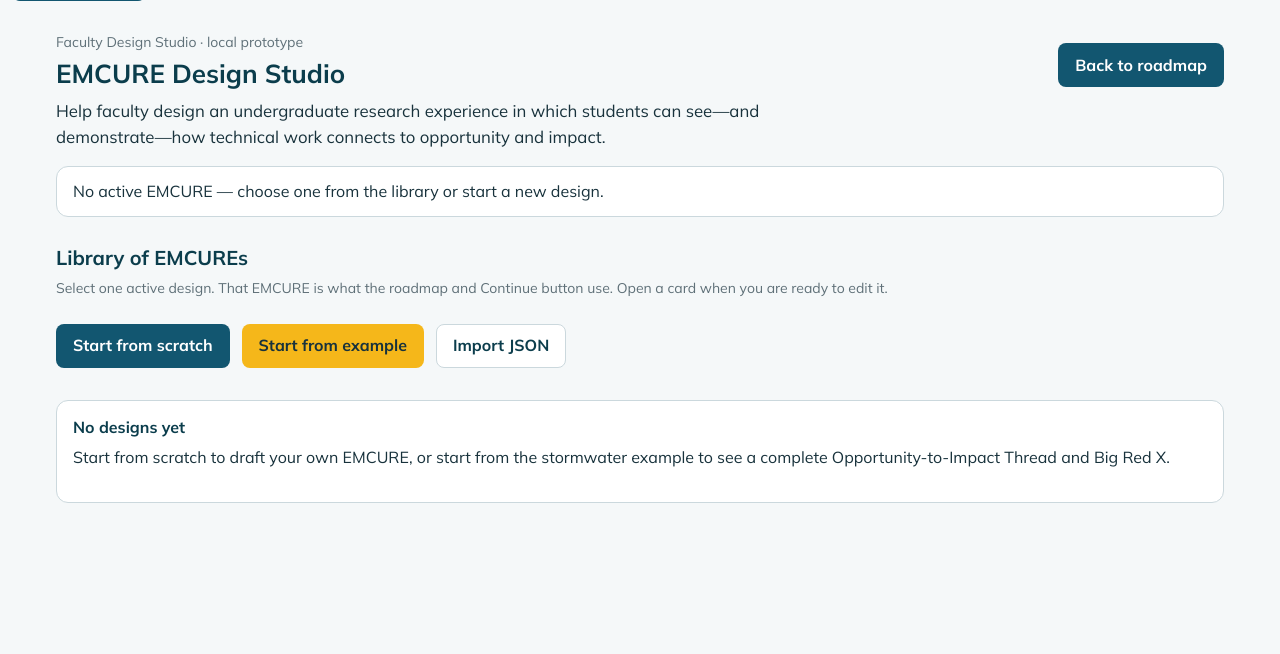
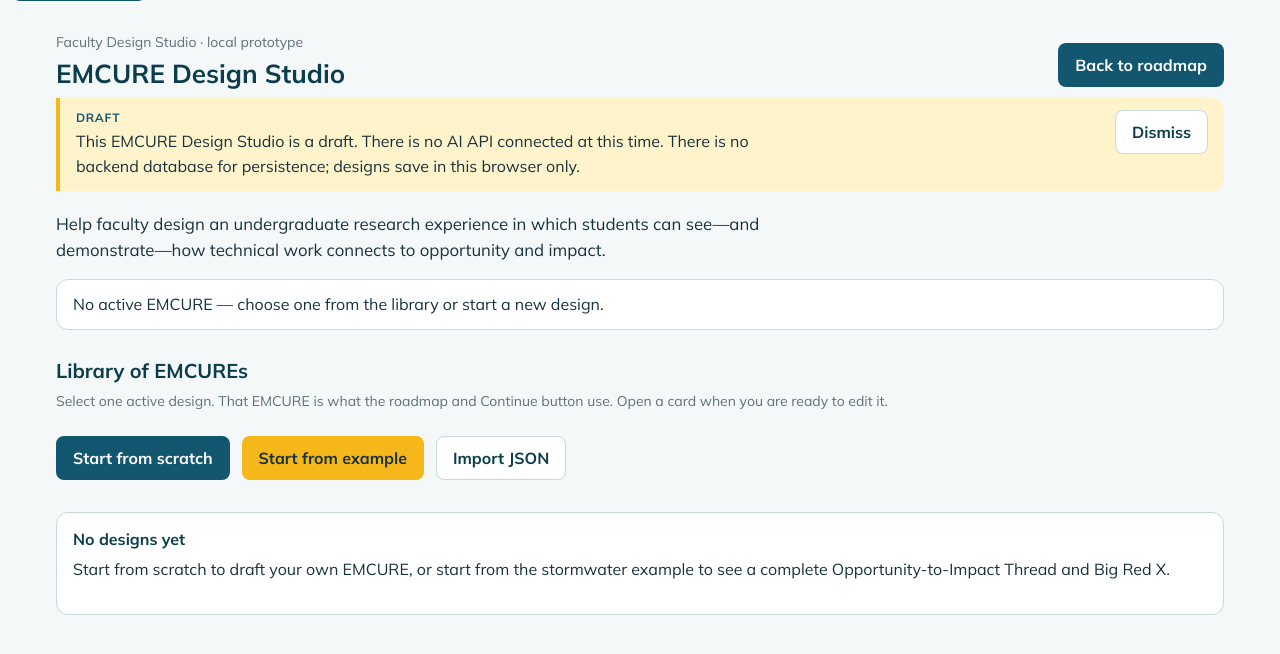
Before and after one commit to doctordsp/emcure-ds, a React (Vite) app in the folder app/: page / in a window 1280 px wide. Shown: the top 654 px of the page. Built offline with nearby package versions, Linux system fonts and the light colour scheme.

Commit message:
Add Draft Notice Banner component and related styles to EMCURE Design Studio. Update Vite configuration for production base path and integrate banner into DashboardPage. Introduce dismiss functionality for user experience enhancement.

```diff
--- a/app/src/index.css
+++ b/app/src/index.css
@@ -154,6 +154,33 @@ img {
   border-radius: var(--radius-card);
   padding: 12px 16px;
   margin: 0 0 20px;
+}
+
+.draft-banner {
+  display: flex;
+  justify-content: space-between;
+  align-items: flex-start;
+  gap: 16px;
+  flex-wrap: wrap;
+  border-left: 4px solid var(--emcure-gold-500);
+  background: var(--emcure-gold-100);
+  border-radius: 0 var(--radius-card) var(--radius-card) 0;
+  padding: 12px 16px;
+  margin: 0 0 20px;
+}
+
+.draft-banner p {
+  margin: 0;
+  max-width: 46rem;
+}
+
+.draft-banner-kicker {
+  margin: 0 0 4px;
+  font-size: 0.75rem;
+  font-weight: 700;
+  letter-spacing: 0.06em;
+  text-transform: uppercase;
+  color: var(--emcure-teal-700);
 }
 
 .roadmap-frame {
--- a/app/src/main.tsx
+++ b/app/src/main.tsx
@@ -4,9 +4,15 @@ import { BrowserRouter } from "react-router-dom";
 import App from "./App.tsx";
 import "./index.css";
 
+function routerBasename(): string | undefined {
+  const base = import.meta.env.BASE_URL;
+  if (!base || base === "/") return undefined;
+  return base.endsWith("/") ? base.slice(0, -1) : base;
+}
+
 createRoot(document.getElementById("root")!).render(
   <StrictMode>
-    <BrowserRouter>
+    <BrowserRouter basename={routerBasename()}>
       <App />
     </BrowserRouter>
   </StrictMode>,
--- a/app/src/pages/DashboardPage.tsx
+++ b/app/src/pages/DashboardPage.tsx
@@ -17,6 +17,7 @@ import {
   type DesignSummary,
 } from "../persistence/storage";
 import { RoadmapMap, THREAD_LEGEND } from "../ui/RoadmapMap";
+import { DraftNoticeBanner } from "../ui/DraftNoticeBanner";
 
 export function DashboardPage() {
   const navigate = useNavigate();
@@ -86,6 +87,7 @@ export function DashboardPage() {
         )}
       </header>
       <main id="main">
+        <DraftNoticeBanner />
         <p className="lede">
           Help faculty design an undergraduate research experience in which students
           can see—and demonstrate—how technical work connects to opportunity and impact.
--- /dev/null
+++ b/app/src/ui/DraftNoticeBanner.tsx
@@ -0,0 +1,41 @@
+import { useState } from "react";
+
+const DISMISS_KEY = "emcure.draftNotice.dismissed.v1";
+
+export function DraftNoticeBanner() {
+  const [visible, setVisible] = useState(() => {
+    try {
+      return localStorage.getItem(DISMISS_KEY) !== "1";
+    } catch {
+      return true;
+    }
+  });
+
+  if (!visible) return null;
+
+  function dismiss() {
+    try {
+      localStorage.setItem(DISMISS_KEY, "1");
+    } catch {
+      /* private mode: hide for this visit only */
+    }
+    setVisible(false);
+  }
+
+  return (
+    <div className="draft-banner" role="status" aria-labelledby="draft-notice-heading">
+      <div>
+        <h2 id="draft-notice-heading" className="draft-banner-kicker">
+          Draft
+        </h2>
+        <p>
+          This EMCURE Design Studio is a draft. There is no AI API connected at this time.
+          There is no backend database for persistence; designs save in this browser only.
+        </p>
+      </div>
+      <button type="button" className="btn btn-secondary" onClick={dismiss}>
+        Dismiss
+      </button>
+    </div>
+  );
+}
--- a/app/vite.config.ts
+++ b/app/vite.config.ts
@@ -1,10 +1,20 @@
 import { defineConfig } from "vitest/config";
 import react from "@vitejs/plugin-react";
 
-export default defineConfig({
+/**
+ * Public path of the built app in GCS:
+ * gs://ai-app-directory/emcure-design-studio/
+ *
+ * Matches https://storage.googleapis.com/ai-app-directory/emcure-design-studio/
+ * Local `npm run dev` stays at `/`.
+ */
+const GCS_PUBLIC_BASE = "/ai-app-directory/emcure-design-studio/";
+
+export default defineConfig(({ mode, isPreview }) => ({
   plugins: [react()],
+  base: mode === "production" || isPreview ? GCS_PUBLIC_BASE : "/",
   test: {
     environment: "node",
     include: ["src/**/*.test.ts"],
   },
-});
+}));
```
Also changed, not shown: 1 other file (tests, documents, lock files or other folders).
